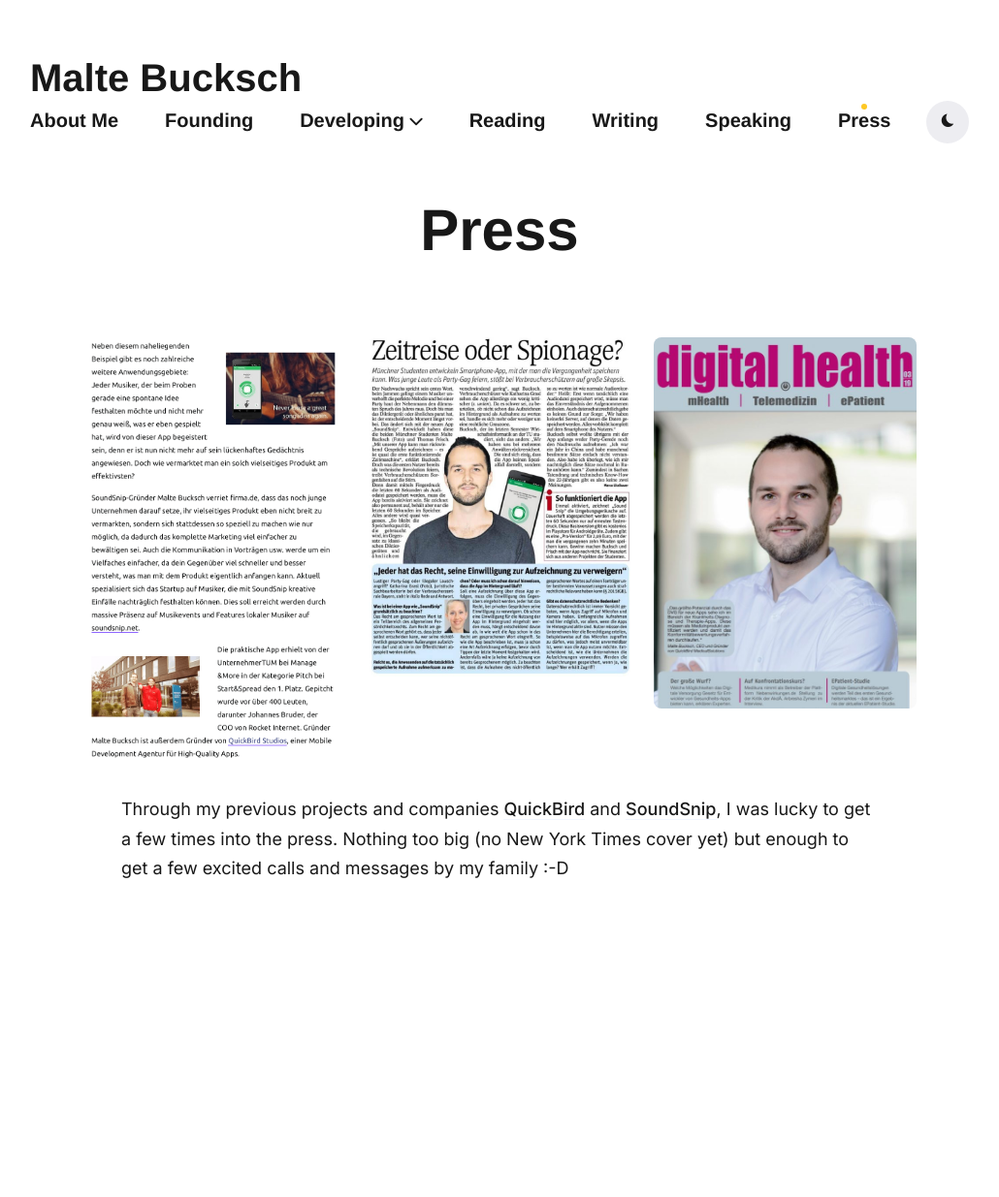
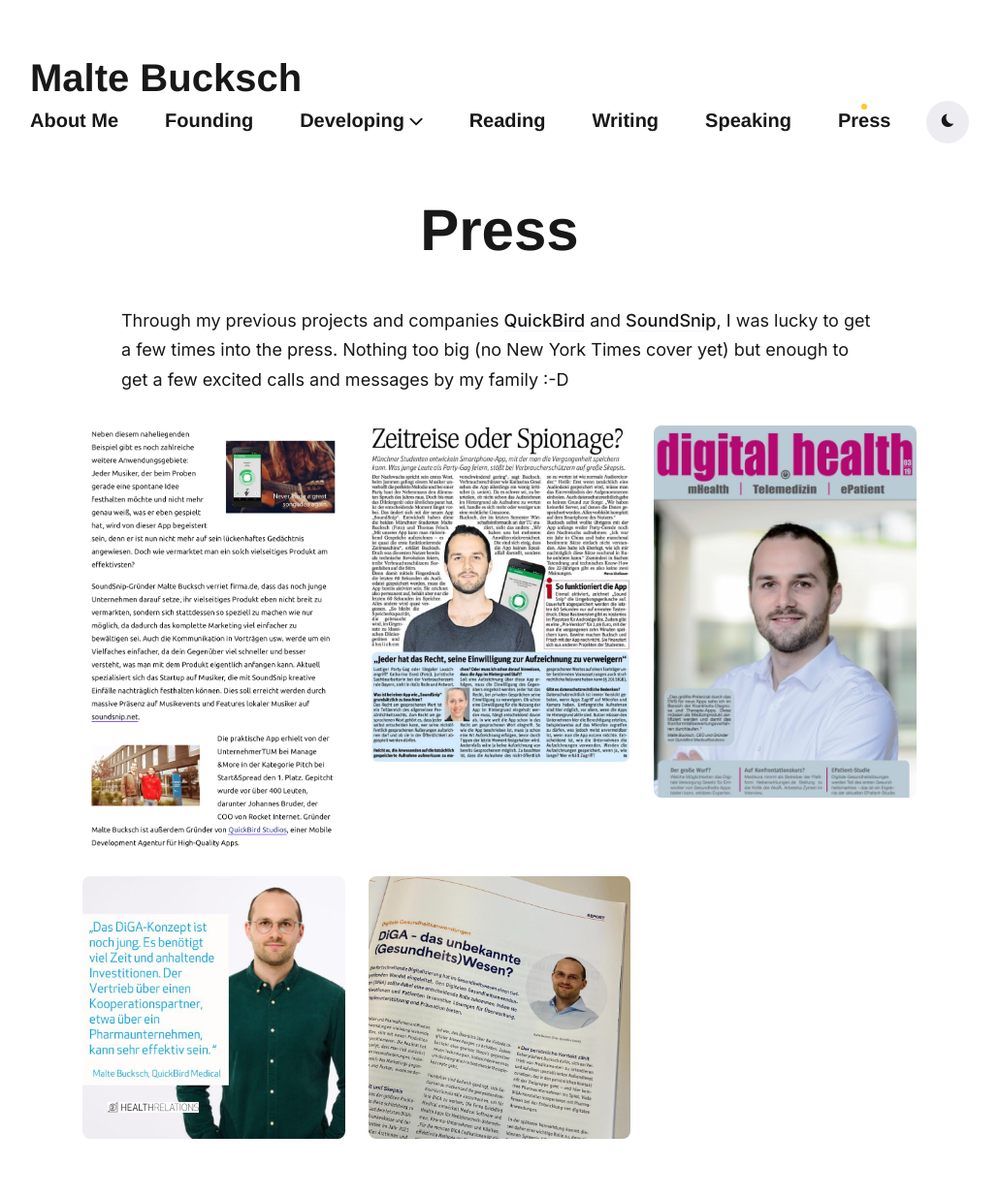
Before and after one commit to maltebucksch/maltebucksch.github.io, a Jekyll site: the page built from _pages/press.md, in a window 1280 px wide. Shown: the whole page at 97% size, without its empty margins (125-1155 px from the left). Built offline with Jekyll 4.4.1, drawn with Linux system fonts in a browser that asks for light colours; nearby versions of some CDN libraries; some web fonts are replaced; before the commit the page ends 972 px from its top, so only the background shows below that.

Commit message:
Add press images

```diff
--- a/Gemfile
+++ b/Gemfile
@@ -3,3 +3,4 @@
 gem "jekyll"
 gem "jekyll-paginate"
 gem "jekyll-sitemap"
+gem "webrick", "~> 1.8"
--- a/_pages/press.md
+++ b/_pages/press.md
@@ -3,12 +3,16 @@
 title: Press
 permalink: /press/
 ---
+
+Through my previous projects and companies [QuickBird](/QuickBird) and [SoundSnip](/project/app-00-soundsnip), I was lucky to get a few times into the press. Nothing too big (no New York Times cover yet) but enough to get a few excited calls and messages by my family :-D
+
+
 <div class="gallery-box">
   <div class="gallery">
-    <img src="/images/press/firma.png" loading="lazy">
-    <img src="/images/press/soundsnipnews.jpeg" loading="lazy">
-    <img src="/images/press/digitalhealth.jpeg" loading="lazy">
+    <img src="/images/press/firma.png" loading="lazy" alt="Malte Bucksch in Interview with Firma.de">
+    <img src="/images/press/soundsnipnews.jpeg" loading="lazy" alt="Malte Bucksch in Newspaper regarding SoundSnip">
+    <img src="/images/press/digitalhealth.jpeg" loading="lazy" alt="Malte Bucksch on cover of Digital Health Magazine">
+    <img src="/images/press/healthrelations.jpeg" loading="lazy" alt="Malte Bucksch in Interview with Health Relations">
+    <img src="/images/press/pharmarelations.jpeg" loading="lazy" alt="Malte Bucksch in Interview with Pharma Relations">
   </div>
 </div>
-
-Through my previous projects and companies [QuickBird](/QuickBird) and [SoundSnip](/project/app-00-soundsnip), I was lucky to get a few times into the press. Nothing too big (no New York Times cover yet) but enough to get a few excited calls and messages by my family :-D
```
Also changed, not shown: Gemfile.lock, README-Running-Locally.md (added), images/press/healthrelations.jpeg (added), images/press/pharmarelations.jpeg (added), 3 other files.
